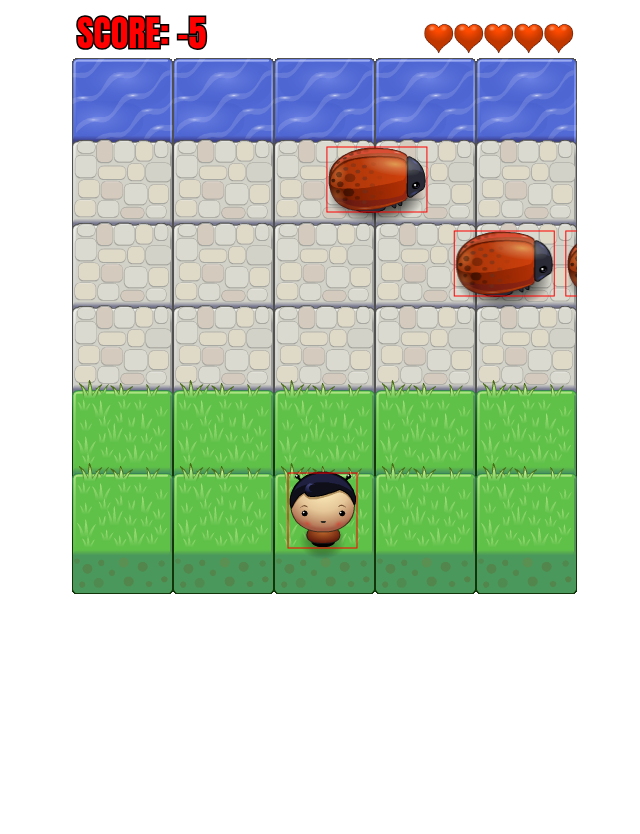
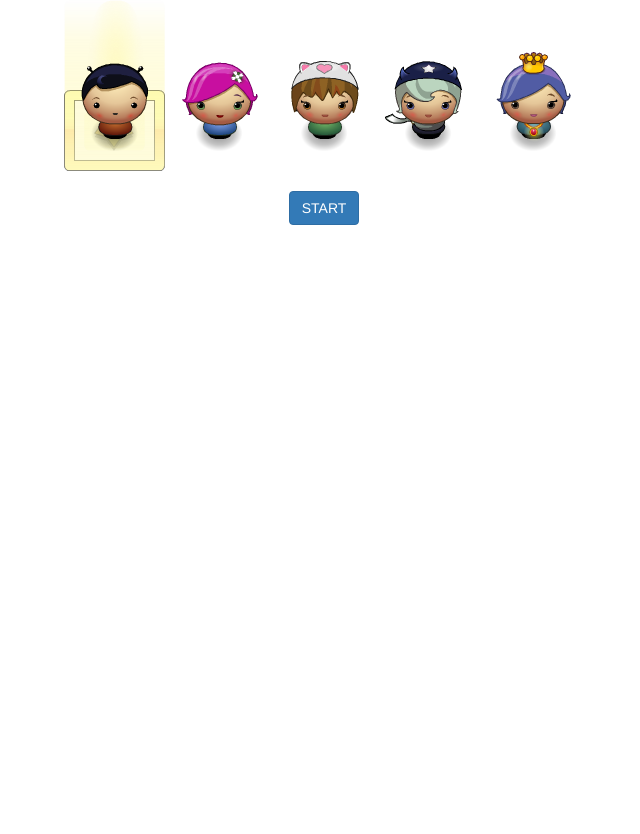
Before and after one commit to dsteb/frogger-game, a plain HTML site: page index.html in a window 1280 px wide. Shown: the whole page, without its empty margins (316-956 px from the left). Before the commit the page ends 800 px from the top, so only its background shows below. Drawn offline with nearby package versions, Linux system fonts and the light colour scheme.

Commit message:
Add boostrap dependency and ability to choose character

```diff
--- a/css/style.css
+++ b/css/style.css
@@ -1,3 +1,21 @@
 body {
     text-align: center;
 }
+
+.hero {
+  display: inline-block;
+}
+
+.selected {
+  background-image: url('../images/Selector.png');
+}
+
+.hero:hover:not(.selected) {
+  background-image: url('../images/Selector.png');
+  cursor: pointer;
+  opacity: 0.7;
+}
+
+.buttons {
+  margin-top: 20px;
+}
--- a/index.html
+++ b/index.html
@@ -4,11 +4,34 @@
     <meta charset="UTF-8">
     <meta name="viewport" content="width=device-width, initial-scale=1">
     <title>Frogger Arcade Game Clone</title>
+    <link rel="stylesheet" href="https://maxcdn.bootstrapcdn.com/bootstrap/3.3.6/css/bootstrap.min.css">
     <link rel="stylesheet" href="css/style.css">
 </head>
 <body>
-    <script src="js/resources.js"></script>
-    <script src="js/app.js"></script>
-    <script src="js/engine.js"></script>
+  <div id="heroes">
+    <div class="hero selected">
+      <img src="images/char-boy.png">
+    </div>
+    <div class="hero">
+      <img src="images/char-pink-girl.png">
+    </div>
+    <div class="hero">
+      <img src="images/char-cat-girl.png">
+    </div>
+    <div class="hero">
+      <img src="images/char-horn-girl.png">
+    </div>
+    <div class="hero">
+      <img src="images/char-princess-girl.png">
+    </div>
+    <div class="buttons">
+      <button id="start-btn" type="button" class="btn btn-primary">START</button>
+    </div>
+  </div>
+  <script src="https://code.jquery.com/jquery-2.2.4.min.js"></script>
+  <script src="https://maxcdn.bootstrapcdn.com/bootstrap/3.3.6/js/bootstrap.min.js"></script>
+  <script src="js/resources.js"></script>
+  <script src="js/app.js"></script>
+  <script src="js/engine.js"></script>
 </body>
 </html>
--- a/js/app.js
+++ b/js/app.js
@@ -56,7 +56,6 @@
     this.height = 0;
     this.setPos(0, 0);
     this.sprite = 'images/Gem Orange.png';
-    this.hide();
   };
   Gem.prototype = Object.create(ScreenObject.prototype);
 
@@ -239,12 +238,9 @@
   };
 
   Player.prototype.reset = function() {
+    var $img = $('img', '.selected');
+    this.sprite = $img.attr('src');
     this.setPos(this.initX, this.initY);
-    this.health--;
-    if (this.health === 0) {
-      this.health = 5;
-      score.value = 0;
-    }
   };
 
   Player.prototype.win = function() {
@@ -255,7 +251,10 @@
 
   Player.prototype.wasted = function() {
     this.reset();
-    if (this.health === 5) {
+    this.health--;
+    if (this.health === 0) {
+      this.health = 5;
+      score.value = 0;
       textBoard.showText('Game Over!');
     } else {
       textBoard.showText('wasted!');
@@ -368,6 +367,16 @@
     player.handleInput(allowedKeys[e.keyCode]);
   });
 
+  $('.hero').click(function() {
+    $('.selected').removeClass('selected');
+    $(this).addClass('selected');
+  });
+
+  $('#start-btn').click(function() {
+    $('#heroes').hide();
+    Engine.init();
+  });
+
   global.Game = {
     allEnemies: allEnemies,
     player: player,
--- a/js/engine.js
+++ b/js/engine.js
@@ -14,7 +14,8 @@
  * a little simpler to work with.
  */
 
-var Engine = (function(global) {
+
+(function(global) {
   'use strict';
 
   /* Predefine the variables we'll be using within this scope,
@@ -195,7 +196,9 @@ var Engine = (function(global) {
    * those sorts of things. It's only called once by the init() method.
    */
   function reset() {
-    // noop
+    Game.player.reset();
+    // hide: wait 10 seconds and then do reset
+    Game.gem.hide();
   }
 
   /* Go ahead and load all of the images we know we're going to need to
@@ -208,16 +211,24 @@ var Engine = (function(global) {
     'images/grass-block.png',
     'images/enemy-bug.png',
     'images/char-boy.png',
+    'images/char-pink-girl.png',
+    'images/char-cat-girl.png',
+    'images/char-horn-girl.png',
+    'images/char-princess-girl.png',
     'images/Gem Orange.png',
     'images/Gem Blue.png',
     'images/Gem Green.png',
     'images/Heart.png'
   ]);
-  Resources.onReady(init);
+  Resources.onReady(function() {});
 
   /* Assign the canvas' context object to the global variable (the window
    * object when run in a browser) so that developers can use it more easily
    * from within their app.js files.
    */
   global.ctx = ctx;
+
+  global.Engine = {
+    init: init,
+  };
 })(this);
```
